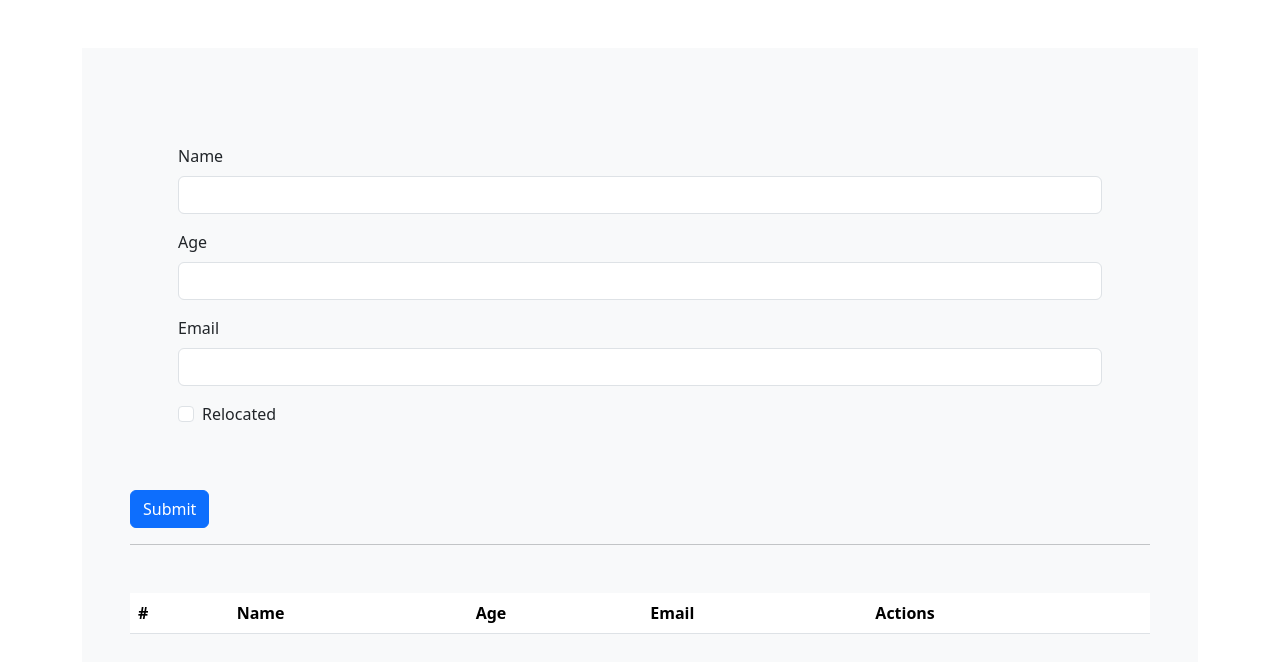
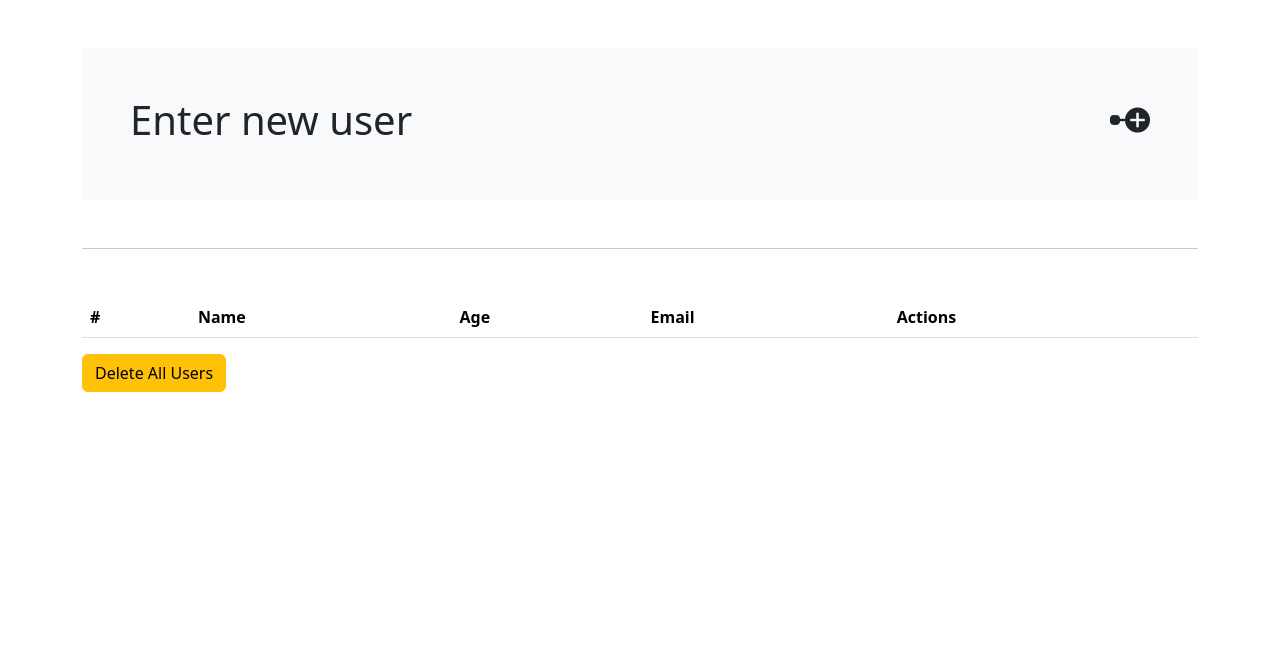
Before and after one commit to fjabbary/acte-assignment, a React (Create React App) app: page / in a window 1280 px wide. Shown: the top 662 px of the page. Built offline with nearby package versions, Linux system fonts and the light colour scheme.

Commit message:
form validation done

```diff
--- a/package.json
+++ b/package.json
@@ -6,6 +6,8 @@
     "@testing-library/jest-dom": "^5.16.5",
     "@testing-library/react": "^13.4.0",
     "@testing-library/user-event": "^13.5.0",
+    "bootstrap-icons": "^1.10.3",
+    "classnames": "^2.3.2",
     "react": "^18.2.0",
     "react-dom": "^18.2.0",
     "react-scripts": "5.0.1",
--- a/src/App.css
+++ b/src/App.css
@@ -1,3 +1,11 @@
 table td {
     vertical-align: middle;
 }
+
+.border-error {
+    border: 1px solid rgb(220, 53, 69);
+}
+
+i.bi {
+    cursor: pointer;
+}
--- a/src/components/UserForm.js
+++ b/src/components/UserForm.js
@@ -1,6 +1,7 @@
 import React, { useState, useEffect } from 'react'
 import UserTable from './UserTable';
 import { v4 as uuidv4 } from 'uuid';
+import classnames from 'classnames';
 
 function UserForm() {
 
@@ -8,22 +9,86 @@ function UserForm() {
     const [userList, setUserList] = useState([]);
     const [isUpdate, setIsUpdate] = useState(false);
     const [updateId, setUpdateId] = useState(null)
+    const [errors, setErrors] = useState({ name: "", age: "", email: "" })
+    const [validEmail, setValidEmail] = useState(false)
+    const [showForm, setShowForm] = useState(false)
 
     const handleChange = (e) => {
-        setContact({ id: uuidv4(), ...contact, [e.target.name]: e.target.value, isEditing: false })
+        setContact({ id: uuidv4(), ...contact, [e.target.name]: e.target.value })
     }
 
     const handleChangeCheckbox = (e) => {
         setContact({ ...contact, relocated: e.target.checked })
     }
 
+    const isValidEmail = /^[\w-\.]+@([\w-]+\.)+[\w-]{2,4}$/g;
+    const validateEmail = (e) => {
+        if (e.target?.value && e.target.value.match(isValidEmail)) {
+            setValidEmail(true);
+        } else {
+            setValidEmail(false);
+        }
+    }
+
     const handleSubmit = (e) => {
         e.preventDefault();
+        setErrors({ name: "", age: "", email: "" })
+
+        const words = contact.name.split(' ')
+        const numOfWords = words.length;
+        // console.log(numOfWords)
+        // console.log(words)
+
+        const isWordEligible = words.map(word => word.length >= 3 && word.length <= 5).includes(false) ? false : true;
+
+        // console.log(isWordEligible)
+
+
+        if (!contact.name) {
+            setErrors({ name: "Please enter a valid name" })
+            return;
+        }
+
+        if (numOfWords !== 4) {
+            setErrors({ name: "Name has to have 4 words" })
+            return;
+        }
+
+        if (!isWordEligible) {
+            setErrors({ name: "Each word has to have between 3 and 5 characters" })
+            return;
+        }
+
+        if (!contact.age) {
+            setErrors({ age: "Please enter a valid age" })
+            return;
+        }
+
+        if (contact.age < 18 || contact.age > 45) {
+            setErrors({ age: "Age input must be between 18 to 45" })
+            return;
+        }
+
+        if (!Number.isInteger(Number(contact.age))) {
+            setErrors({ age: "Age has to be integer number" })
+            return;
+        }
+
+        if (!contact.email) {
+            setErrors({ email: "Please enter an email" })
+            return;
+        }
+
+        if (!validEmail) {
+            setErrors({ email: "Please enter an email with valid format" })
+            return;
+        }
+
         setUserList([...userList, contact]);
-
         setContact({ name: "", age: "", email: "", relodcated: false })
         localStorage.setItem('user-list', JSON.stringify([...userList, contact]))
     }
+
 
     useEffect(() => {
         const items = JSON.parse(localStorage.getItem('user-list')) || [];
@@ -42,6 +107,7 @@ function UserForm() {
         setContact({ name, age, email, relodcated: false })
         setIsUpdate(true)
         setUpdateId(id)
+        setShowForm(true)
     }
 
     const handleUpdate = () => {
@@ -51,23 +117,55 @@ function UserForm() {
 
         setUserList(newArr)
         localStorage.setItem('user-list', JSON.stringify(newArr))
+        setIsUpdate(false)
+        setContact({ name: "", age: "", email: "", relodcated: false })
+        setShowForm(false)
     }
 
+    const handleDeleteAll = () => {
+        setUserList([])
+        localStorage.setItem('user-list', JSON.stringify([]))
+    }
+
+    const handleExpand = () => {
+        setShowForm(!showForm)
+    }
+
+    const errorNameClass = classnames({
+        'form-control': true,
+        'border-error': errors.name
+    })
+
+    const errorAgeClass = classnames({
+        'form-control': true,
+        'border-error': errors.age
+    })
+
+    const errorEmailClass = classnames({
+        'form-control': true,
+        'border-error': errors.email
+    })
 
     return (
+        <React.Fragment>
             <div className="user-form m-auto mt-5 bg-light p-5">
-            <form className="bg-light p-5" >
+                <h1>Enter new user <i class={showForm ? "bi bi-node-minus-fill" : "bi bi-node-plus-fill"} style={{ float: 'right' }} onClick={handleExpand}></i></h1>
+                {showForm && <div>
+                    <form className="bg-light p-5 text-dark mb-3" >
                         <div className="mb-3">
                             <label htmlFor="name" className="form-label">Name</label>
-                    <input type="text" className="form-control" id="name" name="name" onChange={handleChange} value={contact.name} />
+                            <input type="text" className={errorNameClass} id="name" name="name" onChange={handleChange} value={contact.name} />
+                            <small><p className='text-danger'>{errors.name}</p></small>
                         </div>
                         <div className="mb-3">
                             <label htmlFor="age" className="form-label">Age</label>
-                    <input type="number" className="form-control" id="age" name="age" onChange={handleChange} value={contact.age} />
+                            <input type="number" className={errorAgeClass} id="age" name="age" onChange={handleChange} value={contact.age} />
+                            <small><p className='text-danger'>{errors.age}</p></small>
                         </div>
                         <div className="mb-3">
                             <label htmlFor="email" className="form-label">Email</label>
-                    <input type="email" className="form-control" id="email" name="email" onChange={handleChange} value={contact.email} />
+                            <input type="email" className={errorEmailClass} id="email" name="email" pattern="[^@\s]+@[^@\s]+\.[^@\s]+" onChange={handleChange} value={contact.email} onKeyUp={validateEmail} />
+                            <small><p className='text-danger'>{errors.email}</p></small>
                         </div>
                         <div className="mb-3 form-check">
                             <input type="checkbox" className="form-check-input" id="relocated" onChange={handleChangeCheckbox} name="relocated" value={contact.relocated} />
@@ -77,9 +175,12 @@ function UserForm() {
                     {!isUpdate && <button type="submit" className="btn btn-primary" onClick={handleSubmit}>Submit</button>}
 
                     {isUpdate && <button onClick={handleUpdate} className="btn btn-success">Update</button>}
-            <hr />
-            <UserTable userList={userList} handleDelete={handleDelete} handleEdit={handleEdit} handleUpdate={handleUpdate} />
+                </div>}
             </div>
+
+            <hr className='my-5' />
+            <UserTable userList={userList} handleDelete={handleDelete} handleEdit={handleEdit} handleUpdate={handleUpdate} handleDeleteAll={handleDeleteAll} />
+        </React.Fragment>
     )
 }
 
--- a/src/components/UserTable.js
+++ b/src/components/UserTable.js
@@ -1,10 +1,9 @@
 import React from 'react'
 
-function UserTable({ userList, handleDelete, handleEdit }) {
-
+function UserTable({ userList, handleDelete, handleEdit, handleDeleteAll }) {
 
     return (
-        <div className='mt-5'>
+        <div style={{ marginBottom: '160px' }}>
             <table className="table table-striped">
                 <thead>
                     <tr>
@@ -31,6 +30,7 @@ function UserTable({ userList, handleDelete, handleEdit }) {
 
                 </tbody>
             </table>
+            <button className="btn btn-warning" onClick={() => { handleDeleteAll() }}>Delete All Users</button>
         </div>
     )
 }
--- a/src/index.js
+++ b/src/index.js
@@ -1,6 +1,7 @@
 import React from 'react';
 import ReactDOM from 'react-dom/client';
 import App from './App';
+import "bootstrap-icons/font/bootstrap-icons.css";
 
 const root = ReactDOM.createRoot(document.getElementById('root'));
 root.render(
```
Also changed, not shown: 1 other file (tests, documents, lock files or other folders). Lines whose indentation alone changed are shown as unchanged.
